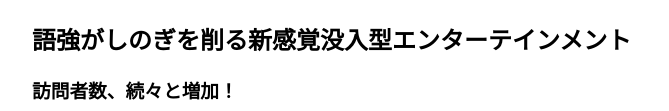
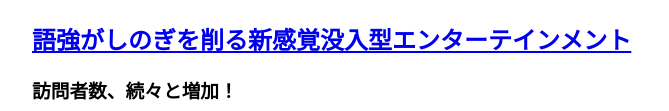
Before and after one commit to inter19/inter19.github.io, a plain HTML site: page oldpage.html in a window 1280 px wide. Shown: the part 209-320 px from the top of the page, without its empty margins (288-957 px from the left). Drawn offline with Linux system fonts and the light colour scheme.

Commit message:
link changes

```diff
--- a/oldpage.html
+++ b/oldpage.html
@@ -36,7 +36,7 @@
 				<h1>インタープラプラワンダフルランド</h1>
 				</marquee>
 			</marquee>
-			<h2>語強がしのぎを削る新感覚没入型エンターテインメント</h2>
+			<p style="text-align:center"><a href="https://goo.gl"><h2>語強がしのぎを削る新感覚没入型エンターテインメント</h2></a></p>
 
 		</header>
 		<side class="side">
```
Also changed, not shown: ._index.html, ._oldpage.html.
